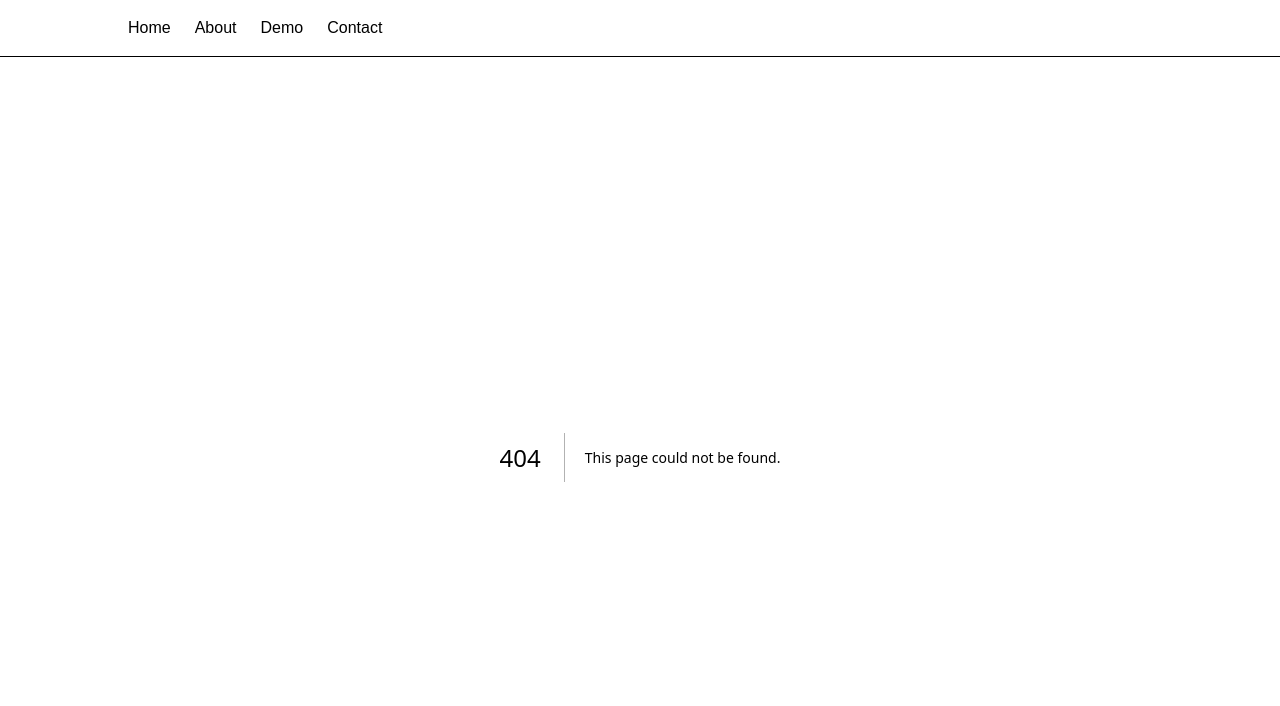
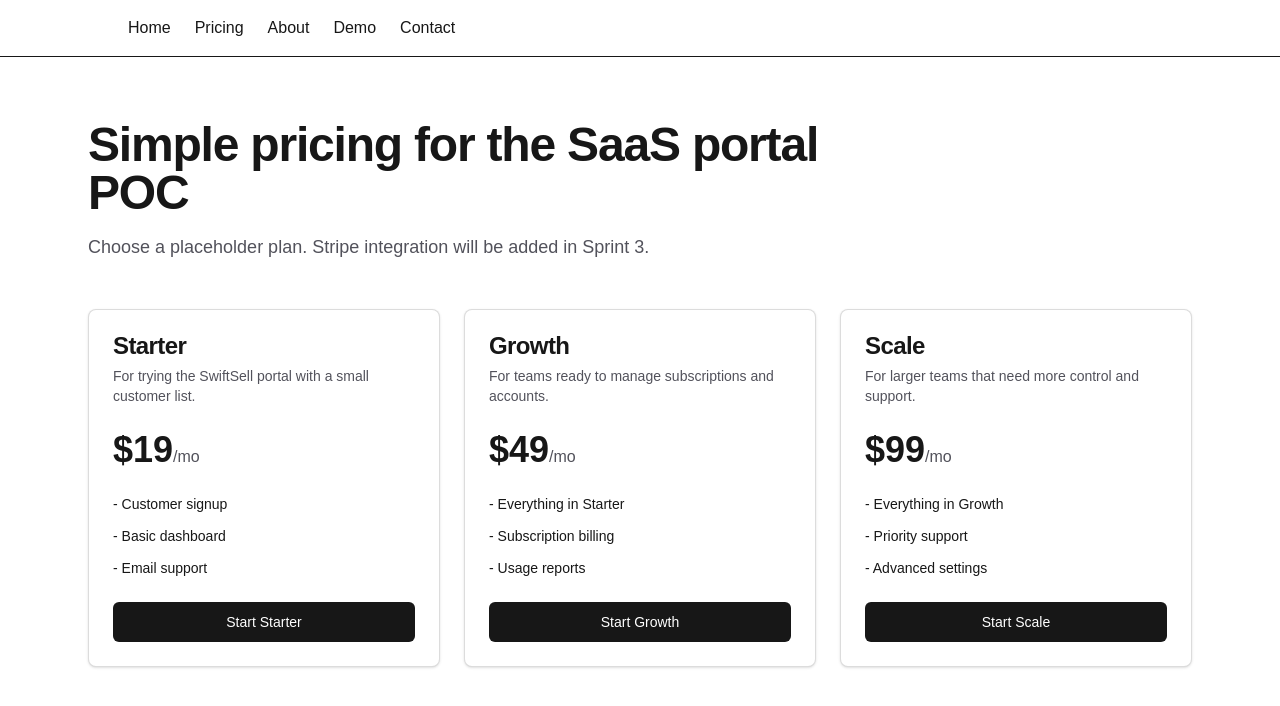
Before and after one commit to siddrentech/Saas-Intern-Project, a Next.js app: page /pricing in a window 1280 px wide. Before the commit this address had no page. Shown: the top 706 px of the page. Built offline with nearby package versions, Linux system fonts and the light colour scheme.

Commit message:
Built marketing and landing pages

```diff
--- a/app/globals.css
+++ b/app/globals.css
@@ -3,11 +3,15 @@
 :root {
   --background: #ffffff;
   --foreground: #171717;
+  --muted: #f4f4f5;
+  --muted-foreground: #52525b;
 }
 
 @theme inline {
   --color-background: var(--background);
   --color-foreground: var(--foreground);
+  --color-muted: var(--muted);
+  --color-muted-foreground: var(--muted-foreground);
   --font-sans: Arial, Helvetica, sans-serif;
   --font-mono: "Cascadia Mono", Consolas, "Courier New", monospace;
 }
@@ -16,6 +20,8 @@
   :root {
     --background: #0a0a0a;
     --foreground: #ededed;
+    --muted: #18181b;
+    --muted-foreground: #a1a1aa;
   }
 }
 
--- a/app/layout.tsx
+++ b/app/layout.tsx
@@ -21,6 +21,7 @@ export default function RootLayout({
   <nav className="border-b px-8 py-4">
     <div className="mx-auto flex max-w-5xl gap-6">
       <Link href="/">Home</Link>
+      <Link href="/pricing">Pricing</Link>
       <Link href="/about">About</Link>
       <Link href="/demo">Demo</Link>
       <Link href="/contact">Contact</Link>
--- a/app/page.tsx
+++ b/app/page.tsx
@@ -1,10 +1,68 @@
-export default function Home() {
+import Link from "next/link"
+import { Button } from "@/components/ui/button"
+import {
+  Card,
+  CardContent,
+  CardHeader,
+  CardTitle,
+} from "@/components/ui/card"
+
+const features = [
+  {
+    title: "Self-serve signup",
+    description: "Let customers create accounts without a manual setup process.",
+  },
+  {
+    title: "Subscription billing",
+    description: "Use Stripe to collect recurring payments in test mode.",
+  },
+  {
+    title: "Account management",
+    description: "Give customers a simple place to manage account and billing details.",
+  },
+]
+
+export default function HomePage() {
   return (
-    <main className="min-h-screen p-10">
-      <h1 className="text-4xl font-bold">SwiftSell SaaS Portal POC</h1>
-      <p className="mt-4 text-lg">
-        My first Next.js app is running.
-      </p>
+    <main>
+      <section className="mx-auto max-w-6xl px-6 py-20">
+        <div className="max-w-3xl">
+          <h1 className="text-4xl font-bold tracking-tight md:text-6xl">
+            The future front door for SwiftSell SaaS
+          </h1>
+          <p className="mt-6 text-lg text-muted-foreground">
+            A proof-of-concept portal where customers can sign up, choose a plan,
+            and manage their subscription.
+          </p>
+          <div className="mt-8 flex gap-4">
+            <Button asChild>
+              <Link href="/pricing">View Pricing</Link>
+            </Button>
+            <Button variant="outline" asChild>
+              <Link href="/pricing">Get Started</Link>
+            </Button>
+          </div>
+        </div>
+      </section>
+
+      <section className="border-t bg-muted/40 px-6 py-16">
+        <div className="mx-auto grid max-w-6xl gap-6 md:grid-cols-3">
+          {features.map((feature) => (
+            <Card key={feature.title}>
+              <CardHeader>
+                <CardTitle>{feature.title}</CardTitle>
+              </CardHeader>
+              <CardContent>
+                <p className="text-muted-foreground">{feature.description}</p>
+              </CardContent>
+            </Card>
+          ))}
+        </div>
+      </section>
+
+      <footer className="border-t px-6 py-8 text-center text-sm text-muted-foreground">
+        SwiftSell SaaS Portal POC
+      </footer>
     </main>
-  );
+  )
 }
--- /dev/null
+++ b/app/pricing/page.tsx
@@ -0,0 +1,52 @@
+import Link from "next/link";
+import { pricingPlans } from "@/lib/pricing";
+import { Button } from "@/components/ui/button";
+import {
+  Card,
+  CardContent,
+  CardDescription,
+  CardHeader,
+  CardTitle,
+} from "@/components/ui/card";
+
+export default function PricingPage() {
+  return (
+    <main className="mx-auto max-w-6xl px-6 py-16">
+      <section className="mb-12 max-w-3xl">
+        <h1 className="text-4xl font-bold tracking-tight md:text-5xl">
+          Simple pricing for the SaaS portal POC
+        </h1>
+        <p className="mt-4 text-lg text-muted-foreground">
+          Choose a placeholder plan. Stripe integration will be added in Sprint 3.
+        </p>
+      </section>
+
+      <section className="grid gap-6 md:grid-cols-3">
+        {pricingPlans.map((plan) => (
+          <Card key={plan.name}>
+            <CardHeader>
+              <CardTitle>{plan.name}</CardTitle>
+              <CardDescription>{plan.description}</CardDescription>
+            </CardHeader>
+            <CardContent>
+              <div className="mb-6">
+                <span className="text-4xl font-bold">{plan.price}</span>
+                <span className="text-muted-foreground">{plan.interval}</span>
+              </div>
+
+              <ul className="mb-6 space-y-3 text-sm">
+                {plan.features.map((feature) => (
+                  <li key={feature}>- {feature}</li>
+                ))}
+              </ul>
+
+              <Button className="w-full" asChild>
+                <Link href="/signup">{plan.cta}</Link>
+              </Button>
+            </CardContent>
+          </Card>
+        ))}
+      </section>
+    </main>
+  );
+}
--- /dev/null
+++ b/components/ui/button.tsx
@@ -0,0 +1,37 @@
+import { cloneElement, isValidElement } from "react";
+import type { ButtonHTMLAttributes, ReactElement, ReactNode } from "react";
+
+type ButtonProps = ButtonHTMLAttributes<HTMLButtonElement> & {
+  asChild?: boolean;
+  children: ReactNode;
+  className?: string;
+  variant?: "default" | "outline";
+};
+
+export function Button({
+  asChild,
+  children,
+  className = "",
+  variant = "default",
+  ...props
+}: ButtonProps) {
+  const variantClass =
+    variant === "outline"
+      ? "border border-foreground/20 bg-transparent text-foreground hover:bg-muted"
+      : "bg-foreground text-background hover:bg-foreground/85";
+  const classes = `inline-flex h-10 items-center justify-center rounded-md px-4 text-sm font-medium transition-colors ${variantClass} ${className}`;
+
+  if (asChild && isValidElement(children)) {
+    const child = children as ReactElement<{ className?: string }>;
+
+    return cloneElement(child, {
+      className: `${classes} ${child.props.className ?? ""}`,
+    });
+  }
+
+  return (
+    <button className={classes} {...props}>
+      {children}
+    </button>
+  );
+}
--- /dev/null
+++ b/components/ui/card.tsx
@@ -0,0 +1,34 @@
+import type { ComponentProps } from "react";
+
+export function Card({ className = "", ...props }: ComponentProps<"div">) {
+  return (
+    <div
+      className={`rounded-lg border border-foreground/15 bg-background shadow-sm ${className}`}
+      {...props}
+    />
+  );
+}
+
+export function CardHeader({ className = "", ...props }: ComponentProps<"div">) {
+  return <div className={`space-y-2 p-6 ${className}`} {...props} />;
+}
+
+export function CardTitle({ className = "", ...props }: ComponentProps<"h3">) {
+  return (
+    <h3
+      className={`text-2xl font-semibold leading-none tracking-tight ${className}`}
+      {...props}
+    />
+  );
+}
+
+export function CardDescription({
+  className = "",
+  ...props
+}: ComponentProps<"p">) {
+  return <p className={`text-sm text-muted-foreground ${className}`} {...props} />;
+}
+
+export function CardContent({ className = "", ...props }: ComponentProps<"div">) {
+  return <div className={`p-6 pt-0 ${className}`} {...props} />;
+}
--- /dev/null
+++ b/lib/pricing.ts
@@ -0,0 +1,26 @@
+export const pricingPlans = [
+  {
+    name: "Starter",
+    description: "For trying the SwiftSell portal with a small customer list.",
+    price: "$19",
+    interval: "/mo",
+    features: ["Customer signup", "Basic dashboard", "Email support"],
+    cta: "Start Starter",
+  },
+  {
+    name: "Growth",
+    description: "For teams ready to manage subscriptions and accounts.",
+    price: "$49",
+    interval: "/mo",
+    features: ["Everything in Starter", "Subscription billing", "Usage reports"],
+    cta: "Start Growth",
+  },
+  {
+    name: "Scale",
+    description: "For larger teams that need more control and support.",
+    price: "$99",
+    interval: "/mo",
+    features: ["Everything in Growth", "Priority support", "Advanced settings"],
+    cta: "Start Scale",
+  },
+];
```
